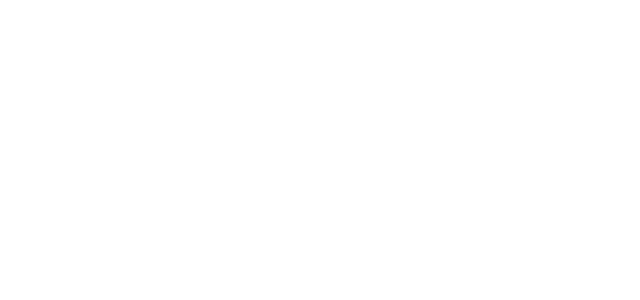
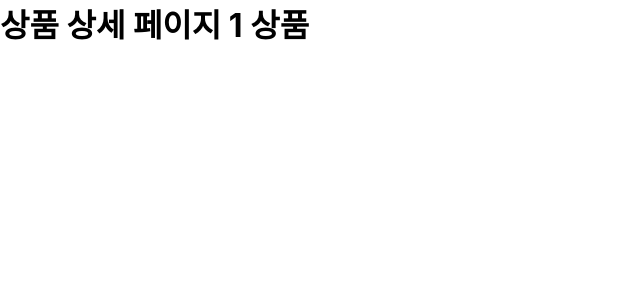
Before and after one commit to heejinKim-web/grab-market-client, a React (Create React App) app: page /products/1 in a window 1280 px wide. Shown: the top 300 px of the page, without its empty margins (0-640 px from the left). Built offline with nearby package versions, Linux system fonts and the light colour scheme.

Commit message:
Link 태그 적용

```diff
--- a/src/App.js
+++ b/src/App.js
@@ -11,7 +11,7 @@ function App() {
         <Route exact={true} path="/">
           <MainPage />
         </Route>
-        <Route exact={true} path="/product">
+        <Route exact={true} path="/products/:id">
           <ProductPage />
         </Route>
         <Route exact={true} path="/upload">
--- a/src/index.js
+++ b/src/index.js
@@ -7,11 +7,9 @@ import { BrowserRouter } from "react-router-dom";
 
 const root = ReactDOM.createRoot(document.getElementById("root"));
 root.render(
-  <React.StrictMode>
-    <BrowserRouter>
-      <App />
-    </BrowserRouter>
-  </React.StrictMode>
+  <BrowserRouter>
+    <App />
+  </BrowserRouter>
 );
 
 // If you want to start measuring performance in your app, pass a function
--- a/src/main/index.css
+++ b/src/main/index.css
@@ -20,7 +20,7 @@ a {
 }
 
 #body {
-  height: auto;
+  height: 100vh;
   width: 1024px;
   margin: 0 auto;
   padding: 20px;
@@ -101,3 +101,7 @@ a {
 .product_avatar {
   width: 24px;
 }
+
+.product_link {
+  color: inherit;
+}
--- a/src/main/index.js
+++ b/src/main/index.js
@@ -1,6 +1,7 @@
 import React from "react";
 import "./index.css";
 import axios from "axios";
+import { Link } from "react-router-dom";
 
 function MainPage() {
   const [products, setProducts] = React.useState([]);
@@ -34,6 +35,7 @@ function MainPage() {
           {products.map(function (product, index) {
             return (
               <div className="product_card" key={product.name}>
+                <Link to={"/products/" + index} className="product_link">
                   <div>
                     <img className="product_img" src={product.imageUrl} />
                   </div>
@@ -49,6 +51,7 @@ function MainPage() {
                     />
                     <span>{product.seller}</span>
                   </div>
+                </Link>
               </div>
             );
           })}
--- a/src/product/index.js
+++ b/src/product/index.js
@@ -1,5 +1,8 @@
+import { useParams } from "react-router-dom";
+
 function ProductPage() {
-  return <h1>상품 상세 페이지</h1>;
+  const { id } = useParams();
+  return <h1>상품 상세 페이지 {id} 상품</h1>;
 }
 
 export default ProductPage;
```
Lines whose indentation alone changed are shown as unchanged.
